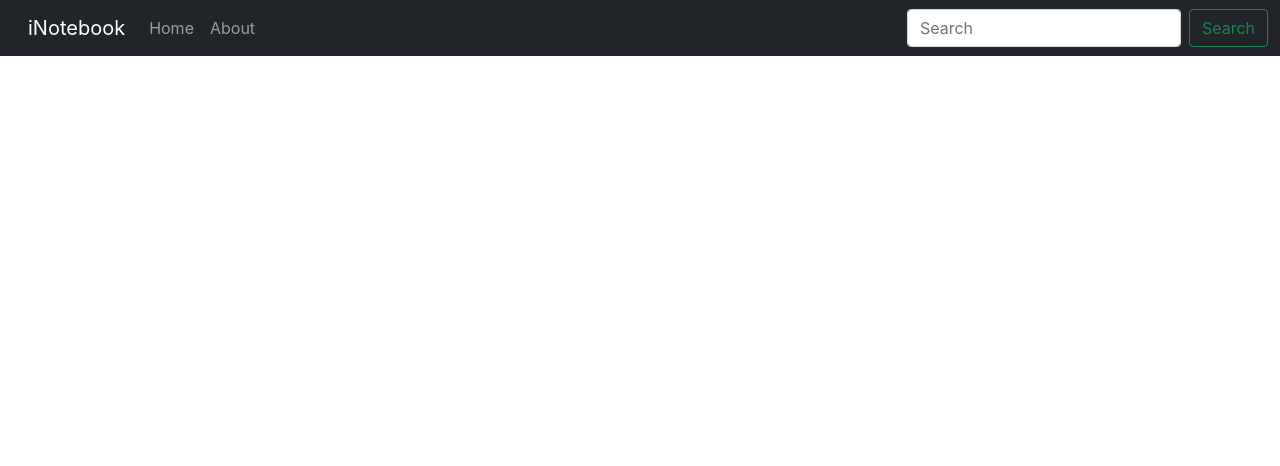
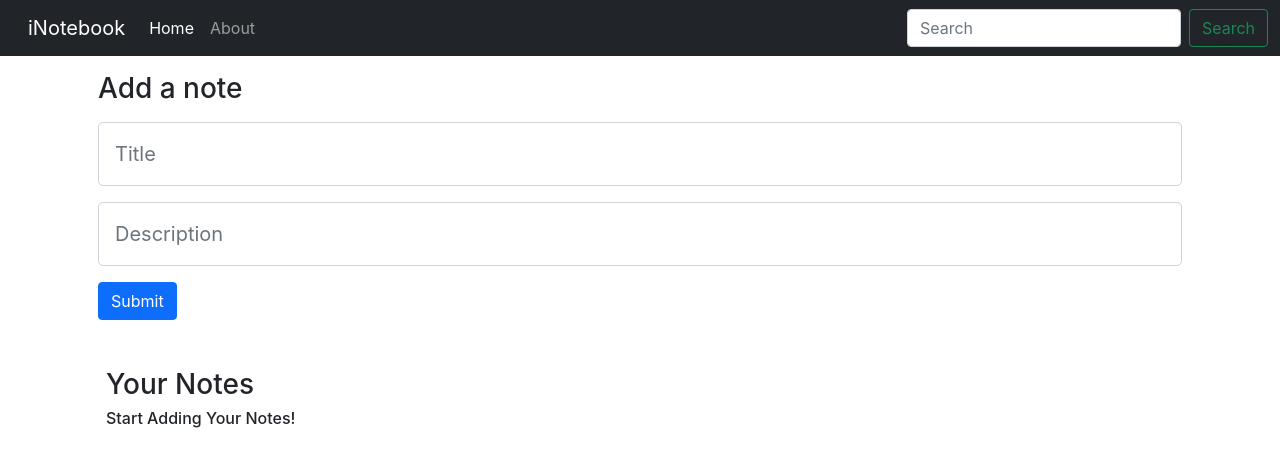
Before and after one commit to amrutapalo/inotebook, a React (Create React App) app: page / in a window 1280 px wide. Shown: the top 466 px of the page. Built offline with nearby package versions, Linux system fonts and the light colour scheme.

Commit message:
alert added

```diff
--- a/src/App.js
+++ b/src/App.js
@@ -4,22 +4,37 @@ import DisplayNotes from "./components/DisplayNotes";
 import NavBar from "./UI/NavBar";
 import { BrowserRouter as Router, Routes, Route } from "react-router-dom";
 import About from "./components/About";
+import Alert from "./components/Alert";
 import NoteState from "./context/NoteState";
+import { useState } from "react";
 
 function App() {
+  const [alert, setAlert] = useState(null);
+
+  const showAlert = (type, message) => {
+    setAlert({
+      message: message,
+      type: type,
+    });
+    setTimeout(() => {
+      setAlert(null);
+    }, 1500);
+  };
+
   return (
     <NoteState>
       <Router>
         <div className="App">
           <NavBar></NavBar>
+          {alert != null && <Alert alert={alert}/>}
           <Routes>
             <Route
               exact
-              path="/home"
+              path="/"
               element={
                 <div className="container mx-15">
-                  <AddNote></AddNote>
-                  <DisplayNotes></DisplayNotes>
+                  <AddNote showAlert={showAlert}></AddNote>
+                  <DisplayNotes showAlert={showAlert}></DisplayNotes>
                 </div>
               }
             ></Route>
--- a/src/UI/NavBar.js
+++ b/src/UI/NavBar.js
@@ -25,7 +25,7 @@ const NavBar = () => {
             <div className="collapse navbar-collapse" id="navbarSupportedContent">
             <ul className="navbar-nav me-auto mb-2 mb-lg-0">
                 <li className="nav-item">
-                <Link className={`nav-link ${location=="/home" ? "active" : ""}`} aria-current="page" to="/home">Home</Link>
+                <Link className={`nav-link ${location=="/" ? "active" : ""}`} aria-current="page" to="/">Home</Link>
                 </li>
                 <li className="nav-item">
                 <Link className={`nav-link ${location=="/about" ? "active" : ""}`} to="/about">About</Link>
--- /dev/null
+++ b/src/components/Alert.js
@@ -0,0 +1,11 @@
+import React from "react";
+
+const Alert = (props) => {
+  return (
+    <div className={`alert alert-${props.alert.type}`} role="alert">
+      {props.alert.message}
+    </div>
+  );
+};
+
+export default Alert;
--- a/src/components/DisplayNotes.js
+++ b/src/components/DisplayNotes.js
@@ -3,7 +3,7 @@ import NoteContext from "../context/NoteContext";
 import EditNoteModal from "./EditNoteModal";
 import NoteItem from "./NoteItem";
 
-const DisplayNotes = () => {
+const DisplayNotes = (props) => {
   const state = useContext(NoteContext);
   console.log("Display Notes: list received: ", state.list);
 
@@ -15,6 +15,7 @@ const DisplayNotes = () => {
 
   const onDelete = (id) => {
     state.deleteNote(id);
+    props.showAlert("danger", "Deleted Successfully");
   };
 
   const ref = useRef();
@@ -32,12 +33,19 @@ const DisplayNotes = () => {
   return (
     <div className="container my-5 row">
       <h3>Your Notes</h3>
-      {<EditNoteModal ref={ref} note={note}></EditNoteModal>}
-      <div className="row row-cols-md-3 row-cols-lg-4">
-        {state.list.length===0 && <h6>Start Adding Your Notes!</h6>}
-        {state.list!==0 && state.list.map((element) => {
+      {
+        <EditNoteModal
+          ref={ref}
+          note={note}
+          showAlert={props.showAlert}
+        ></EditNoteModal>
+      }
+      <div className="row row-cols-md-3 row-cols-lg-4 row-cols-xs-2">
+        {state.list.length === 0 && <h6>Start Adding Your Notes!</h6>}
+        {state.list !== 0 &&
+          state.list.map((element) => {
             return (
-            <div key={element.id}>
+              <div key={element.id} className="my-1">
                 <NoteItem
                   title={element.title}
                   description={element.description}
--- a/src/components/EditNoteModal.js
+++ b/src/components/EditNoteModal.js
@@ -25,6 +25,7 @@ const EditNoteModal = forwardRef((props, ref) => {
     // setNote({...note, [event.target.name] : event.target.value});
     console.log("EditNoteModal: onSubmit:", state);
     state.updateNote(note);
+    props.showAlert("success", "Note Updated Successfully")
   };
 
   const onChange = (event) => {
--- a/src/components/NoteItem.js
+++ b/src/components/NoteItem.js
@@ -3,7 +3,7 @@ import React, { useContext } from 'react';
 const NoteItem = (props) => {
 
   return (
-    <div className="card m-3">
+    <div className="card m-1 h-100">
     <div className="card-body">
       <h6 className="card-subtitle mb-2 text-muted">{props.title}</h6>
       <p className="card-text">{props.description}</p>
--- a/src/context/NoteState.js
+++ b/src/context/NoteState.js
@@ -34,9 +34,9 @@ const NoteState = (props) => {
     console.log("NoteState: addNote called -- note: ", note);
     // list.push(note);
     // let id = (list.length == 0) ? 1 : list[list.length - 1].id + 1;
-    setList(list.concat({ ...note, id: (list.length == 0) ? 1 : list[list.length - 1].id + 1 }));
+    setList(list.concat({id: (list.length == 0) ? 1 : list[list.length - 1].id + 1 ,  ...note}));
     console.log("list --", list);
-    localStorage.setItem("list",JSON.stringify(list.concat({ ...note, id: (list.length == 0) ? 1 : list[list.length - 1].id + 1 })));
+    localStorage.setItem("list",JSON.stringify(list.concat({id: (list.length == 0) ? 1 : list[list.length - 1].id + 1 ,  ...note})));
   };
 
 
```
Lines whose indentation alone changed are shown as unchanged.
